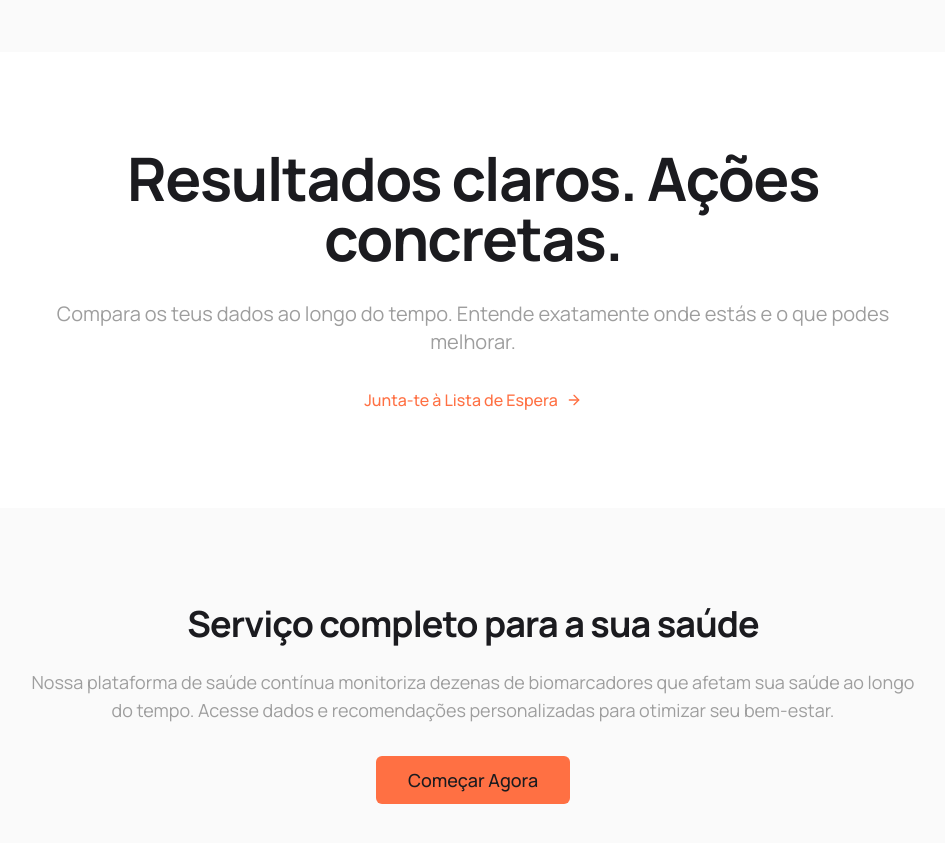
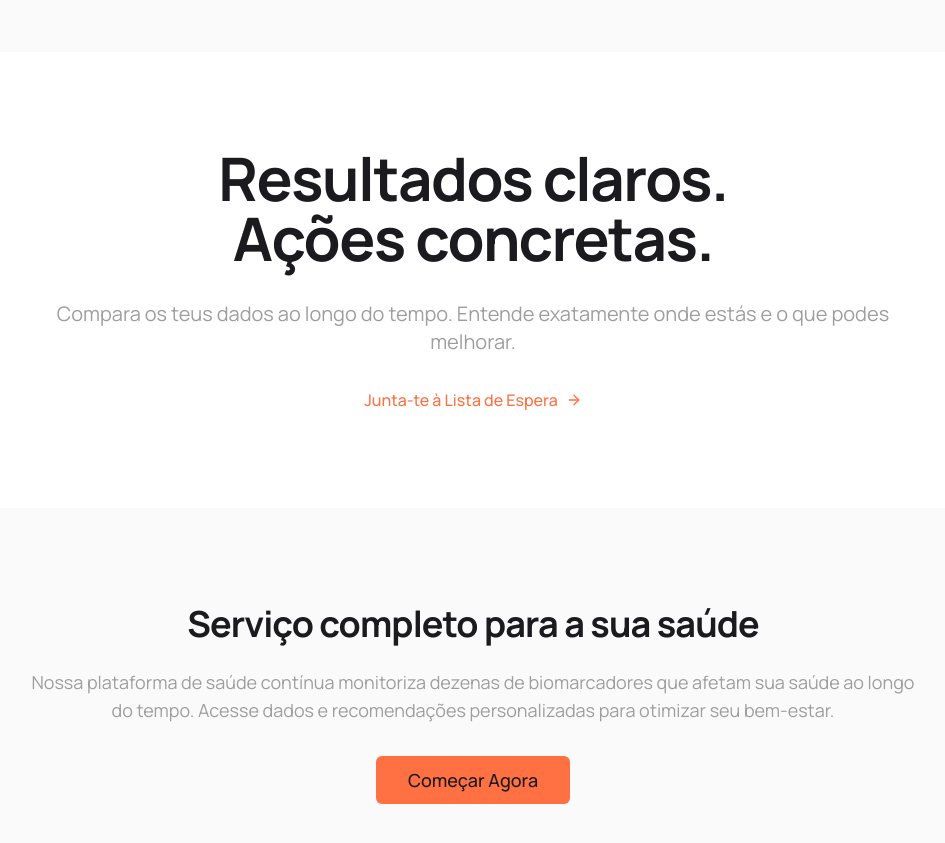
Before and after one commit to RuidosS/vita-check-hub, a React (Vite) app: page /como-funciona/testes-em-casa in a window 1280 px wide. Shown: the part 1520-2363 px from the top of the page, without its empty margins (167-1112 px from the left). Built offline with nearby package versions, Linux system fonts and the light colour scheme.

Commit message:
Code edited in Lovable Code Editor
Edited UI in Lovable

```diff
--- a/src/components/ResultsOverTime.tsx
+++ b/src/components/ResultsOverTime.tsx
@@ -1,4 +1,3 @@
-
 import React from "react";
 import { ArrowRight } from "lucide-react";
 import { useNavigate } from 'react-router-dom';
@@ -15,8 +14,8 @@ export const ResultsOverTime = () => {
       <div className="container-custom">
         <div className="max-w-4xl mx-auto text-center space-y-8">
           <h2 className="text-5xl md:text-6xl font-bold text-dark-purple tracking-tight leading-tight">
-            Resultados claros.
-            Ações concretas.
+            <span className="whitespace-nowrap">Resultados claros.</span>{' '}
+            <span className="whitespace-nowrap">Ações concretas.</span>
           </h2>
           <div className="space-y-4">
             <p className="text-xl text-muted-foreground">
```
